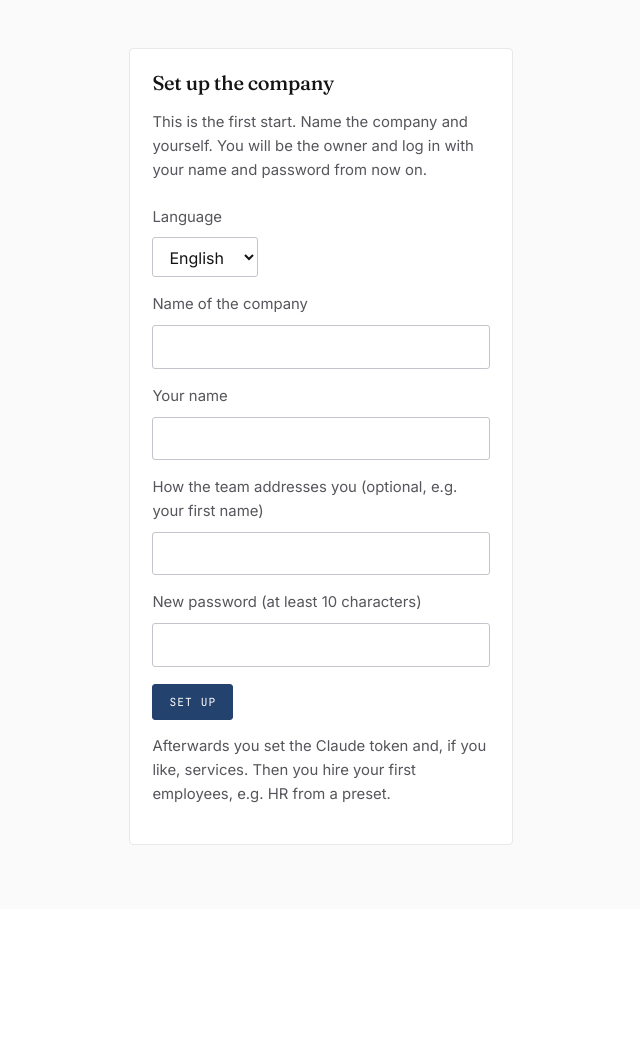
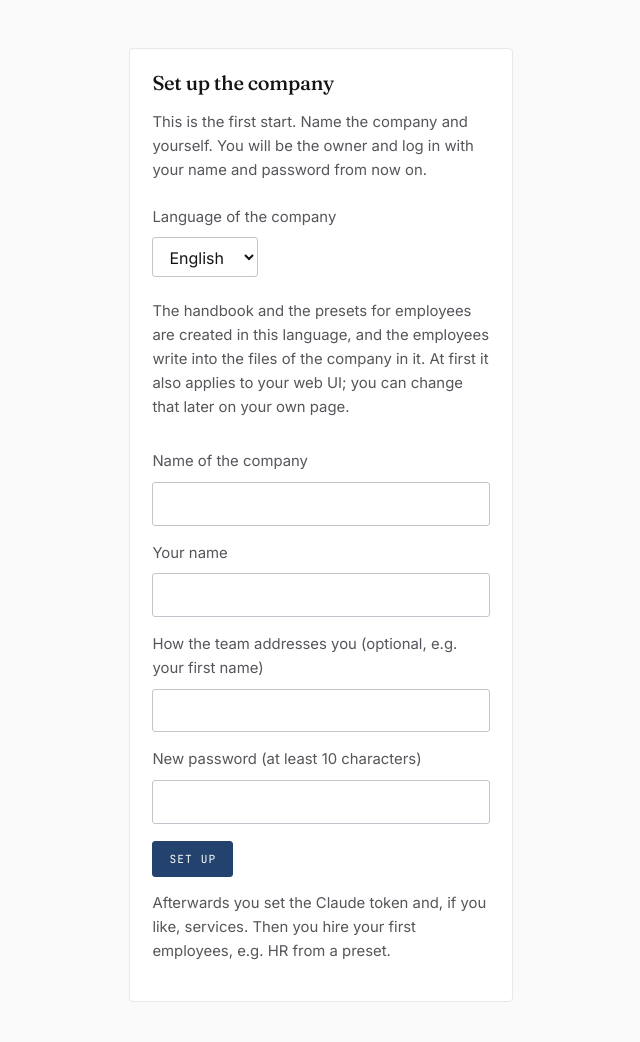
Before and after one commit to ancroo/ancroo-crew, a FastAPI app: page /setup in a window 1280 px wide. Shown: the part 60-1102 px from the top of the page, without its empty margins (319-959 px from the left). Before the commit the page ends 905 px from the top, so only its background shows below. Run offline with FastAPI, Linux system fonts and the light colour scheme; data that the repository does not hold is empty; parts of the project's set-up code (start-up, migrations or seed data) failed here and were passed over.

Commit message:
feat: company language in settings, clearer at setup
The language of the company was set once at setup and could not be
changed afterwards. Settings now has a choice for it; changing it
translates nothing already written. Setup labels the field as the
company's language and says what it decides, because it looked like
the language of the page.

🤖 Generated with [Claude Code](https://claude.com/claude-code)

Co-Authored-By: Claude Opus 5.5 <noreply@anthropic.com>

```diff
--- a/app/company.py
+++ b/app/company.py
@@ -161,6 +161,11 @@ def settings() -> dict[str, str]:
 
 def language() -> str:
     return i18n.language(settings().get("language"))
+
+
+def set_language(lang: str) -> None:
+    """Applies to what employees write into the company from now on; files already written stay as they are."""
+    set_field(config.COMPANY_DIR / "company.md", "language", i18n.language(lang))
 
 
 def company_name() -> str:
--- a/app/i18n/de.json
+++ b/app/i18n/de.json
@@ -35,7 +35,8 @@
   "folder.feedback": "Feedback",
   "setup.title": "Firma einrichten",
   "setup.intro": "Das ist der erste Start. Gib der Firma und dir einen Namen. Du bist der Inhaber und meldest dich ab jetzt mit deinem Namen und Passwort an.",
-  "setup.language": "Sprache",
+  "setup.language": "Sprache der Firma",
+  "setup.language_hint": "In dieser Sprache entstehen das Handbuch und die Vorlagen für Mitarbeiter, und in ihr schreiben die Mitarbeiter in die Dateien der Firma. Sie gilt zunächst auch für deine Oberfläche; die stellst du später auf deiner Seite um.",
   "setup.company": "Name der Firma",
   "setup.name": "Dein Name",
   "setup.display_name": "Wie das Team dich anspricht (freiwillig, etwa dein Vorname)",
@@ -45,6 +46,8 @@
   "settings.name_hint": "Er steht links oben auf jeder Seite neben „Ancroo Crew“, im Browser-Tab und in den Prompts der Mitarbeiter.",
   "settings.claim": "Claim",
   "settings.claim_hint": "Eine optionale kurze Zeile unter dem Namen der Firma, höchstens {size} Zeichen. Leer lassen, dann gibt es keine. Auf dem Handy wird sie nicht angezeigt.",
+  "settings.language": "Sprache der Firma",
+  "settings.language_hint": "In dieser Sprache schreiben die Mitarbeiter in die Dateien der Firma: Akten, Journal, Mitschnitte, Feedbackvorschläge. Im Gespräch antworten sie weiter in der Sprache des Menschen. Was schon geschrieben ist, bleibt, wie es ist: Handbuch und Akten übersetzt du selbst.",
   "settings.logo": "Logo",
   "settings.logo_none": "Noch kein Logo. Dann steht nur der Name da.",
   "settings.logo_file": "Bilddatei",
@@ -409,6 +412,7 @@
   "hint.files_written": "Die Unterlagen sind geschrieben",
   "hint.company_renamed": "Der Name ist geändert",
   "hint.claim_changed": "Der Claim ist geändert",
+  "hint.language_changed": "Die Sprache ist geändert",
   "hint.logo_changed": "Das Logo ist geändert",
   "file.edits_title": "Bearbeitungen durch Menschen",
   "file.edits_intro": "Was Menschen in der Oberfläche selbst an den Dateien in diesem Ordner geändert haben. Das sind keine Rückmeldungen zur Arbeit des Kollegen.",
--- a/app/i18n/en.json
+++ b/app/i18n/en.json
@@ -35,7 +35,8 @@
   "folder.feedback": "Feedback",
   "setup.title": "Set up the company",
   "setup.intro": "This is the first start. Name the company and yourself. You will be the owner and log in with your name and password from now on.",
-  "setup.language": "Language",
+  "setup.language": "Language of the company",
+  "setup.language_hint": "The handbook and the presets for employees are created in this language, and the employees write into the files of the company in it. At first it also applies to your web UI; you can change that later on your own page.",
   "setup.company": "Name of the company",
   "setup.name": "Your name",
   "setup.display_name": "How the team addresses you (optional, e.g. your first name)",
@@ -45,6 +46,8 @@
   "settings.name_hint": "It is at the top left of every page next to “Ancroo Crew”, in the browser tab and in the prompts of the employees.",
   "settings.claim": "Claim",
   "settings.claim_hint": "An optional short line below the name of the company, at most {size} characters. Leave it empty for none. It is not shown on a phone.",
+  "settings.language": "Language of the company",
+  "settings.language_hint": "The employees write into the files of the company in this language: profiles, journal, transcripts, feedback proposals. In a conversation they still answer in the language of the human. What is already written stays as it is: you translate the handbook and the profiles yourself.",
   "settings.logo": "Logo",
   "settings.logo_none": "No logo yet. Then only the name is shown.",
   "settings.logo_file": "Image file",
@@ -409,6 +412,7 @@
   "hint.files_written": "The documents are written",
   "hint.company_renamed": "The name is changed",
   "hint.claim_changed": "The claim is changed",
+  "hint.language_changed": "The language is changed",
   "hint.logo_changed": "The logo is changed",
   "file.edits_title": "Edits by humans",
   "file.edits_intro": "What humans changed themselves in the files of this folder through the web UI. These are no feedback on the work of the colleague.",
--- a/app/main.py
+++ b/app/main.py
@@ -579,7 +579,14 @@ def token(request: Request, kind: str = Body(embed=True), value: str = Body(embe
 
 @app.get("/settings", response_class=HTMLResponse)
 def settings_page(request: Request):
-    return page(request, "settings.html", {"logo_kb": company.LOGO_KB, "claim_length": company.CLAIM_LENGTH})
+    return page(request, "settings.html", {"logo_kb": company.LOGO_KB, "claim_length": company.CLAIM_LENGTH,
+                                           "languages": i18n.LANGUAGES, "company_language": company.language()})
+
+
+@app.post("/settings/language")
+def set_company_language(request: Request, language: str = Body(embed=True), person: str = Depends(actor)):
+    company.set_language(language)
+    return {"hint": hint(request, "language_changed", company.committed(f"Language changed by {person}"))}
 
 
 @app.post("/settings/name")
--- a/app/templates/setup.html
+++ b/app/templates/setup.html
@@ -8,6 +8,7 @@
   <form class="form" id="setup">
     <label for="language">{{ t("setup.language") }}</label>
     <select id="language">{% for l in languages %}<option value="{{ l }}"{{ " selected" if l == lang }}>{{ t("lang." ~ l) }}</option>{% endfor %}</select>
+    <p class="small">{{ t("setup.language_hint") }}</p>
     <label for="company">{{ t("setup.company") }}</label>
     <input id="company" required maxlength="60">
     <label for="name">{{ t("setup.name") }}</label>
```
Also changed, not shown: app/templates/settings.html (+14 -0 lines), docs/features.md (+1 -0 lines), tests/test_web.py (+9 -0 lines).
